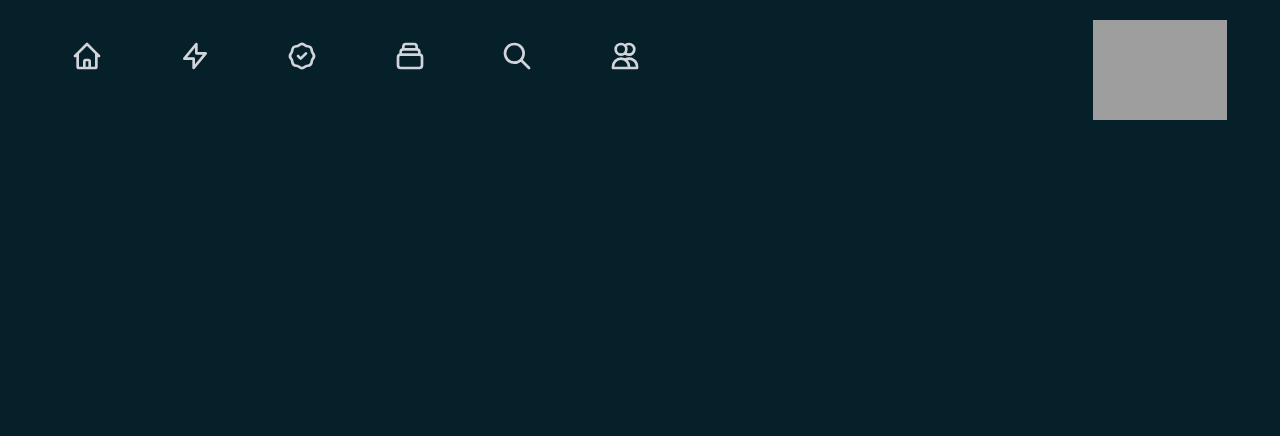
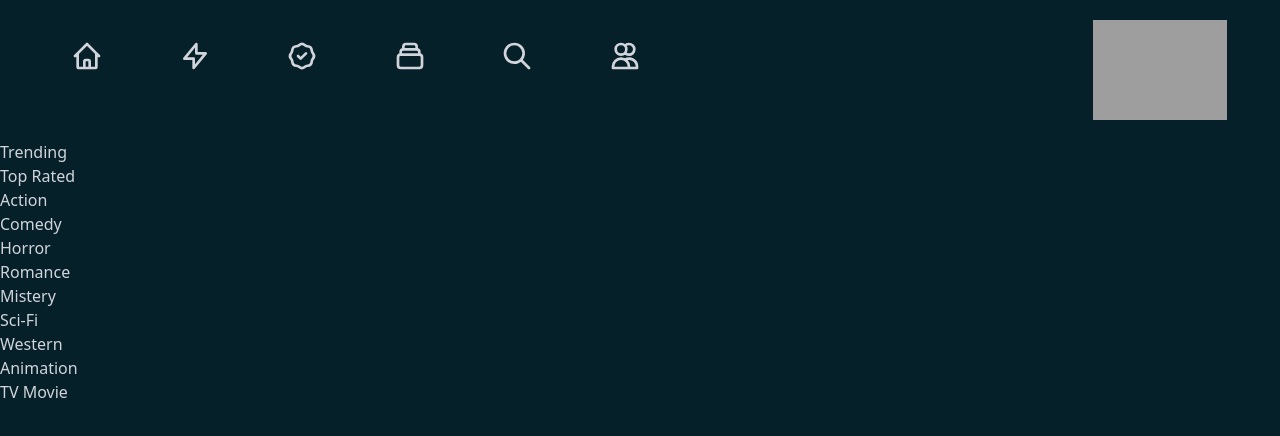
Before and after one commit to GuilhermeFujita/hulu-clone, a Next.js app: page / in a window 1280 px wide. Shown: the top 436 px of the page. Built offline with nearby package versions, Linux system fonts and the light colour scheme; no server answers; grey boxes are pictures that could not be loaded.

Commit message:
Initial nav component and backend request creation

```diff
--- /dev/null
+++ b/components/Nav.js
@@ -0,0 +1,15 @@
+import requests from '../utls/requests'
+
+function Nav() {
+  return (
+    <nav>
+      <div className="">
+        {Object.entries(requests).map(([key, { title, url }]) => (
+          <h2 key={key}>{title}</h2>
+        ))}
+      </div>
+    </nav>
+  );
+}
+
+export default Nav;
--- a/pages/index.js
+++ b/pages/index.js
@@ -1,6 +1,7 @@
 import Head from 'next/head'
 import Image from 'next/image'
 import Header from '../components/Header'
+import Nav from '../components/Nav'
 
 export default function Home() {
   return (
@@ -11,6 +12,8 @@
       </Head>
 
       <Header />
+
+      <Nav />
     </div>
   )
 }
--- /dev/null
+++ b/utls/requests.js
@@ -0,0 +1,48 @@
+const API_KEY = process.env.API_KEY;
+
+export default {
+  fetchTrending: {
+    title: 'Trending',
+    url: `/trending/all/week?api_key=${API_KEY}&language=en-US`
+  },
+  fetchTopRated: {
+    title: 'Top Rated',
+    url: `/movie/top_rated?api_key=${API_KEY}&language=en-US`
+  },
+  fetchActionMovies: {
+    title: 'Action',
+    url: `/discovery/movie?api_key=${API_KEY}&with_genres=28`
+  },
+  fetchComedyMovies: {
+    title: 'Comedy',
+    url: `/discovery/movie?api_key=${API_KEY}&with_genres=35`
+  },
+  fetchHorrorMovies: {
+    title: 'Horror',
+    url: `/discovery/movie?api_key=${API_KEY}&with_genres=27`
+  },
+  fetchRomanceMovies: {
+    title: 'Romance',
+    url: `/discovery/movie?api_key=${API_KEY}&with_genres=10749`
+  },
+  fetchMistery: {
+    title: 'Mistery',
+    url: `/discovery/movie?api_key=${API_KEY}&with_genres=9648`
+  },
+  fetchSciFi: {
+    title: 'Sci-Fi',
+    url: `/discovery/movie?api_key=${API_KEY}&with_genres=878`
+  },
+  fetchWestern: {
+    title: 'Western',
+    url: `/discovery/movie?api_key=${API_KEY}&with_genres=37`
+  },
+  fetchAnimation: {
+    title: 'Animation',
+    url: `/discovery/movie?api_key=${API_KEY}&with_genres=16`
+  },
+  fetchTV: {
+    title: 'TV Movie',
+    url: `/discovery/movie?api_key=${API_KEY}&with_genres=10770`
+  },
+};
```
